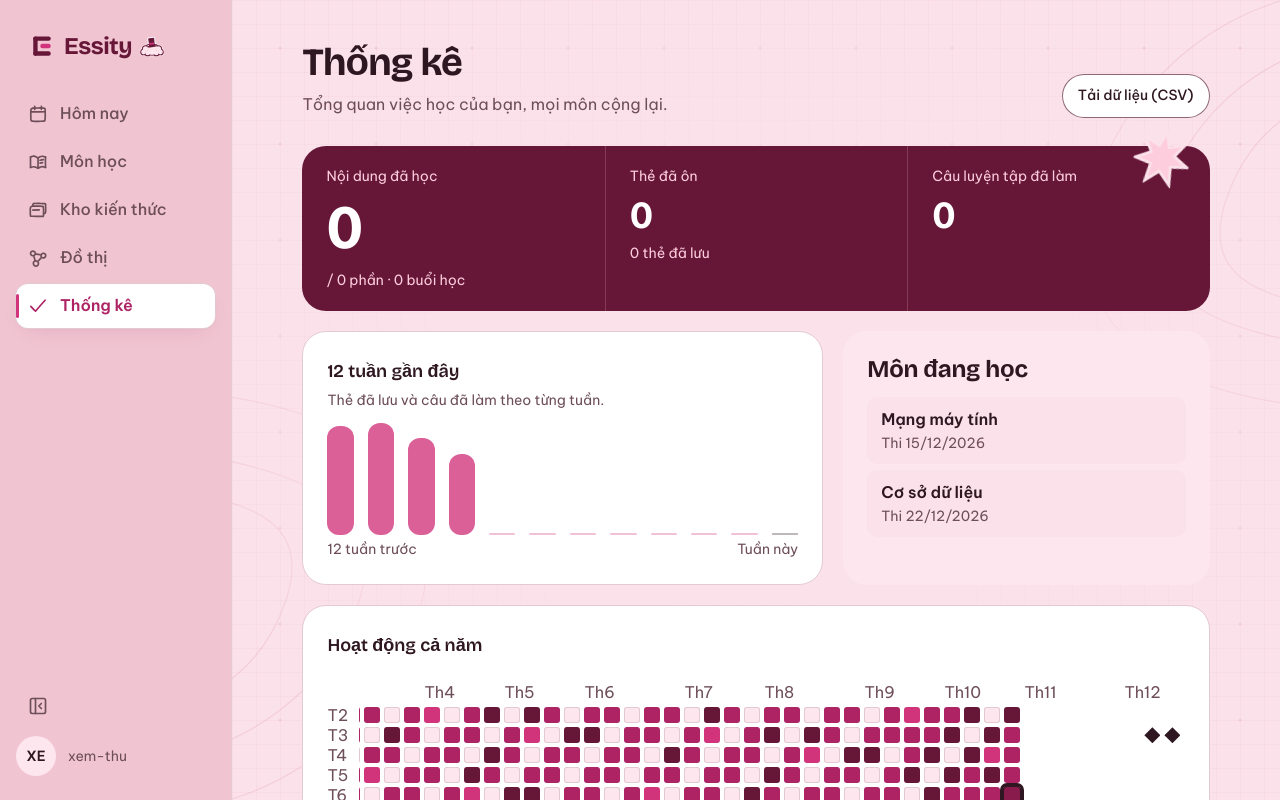
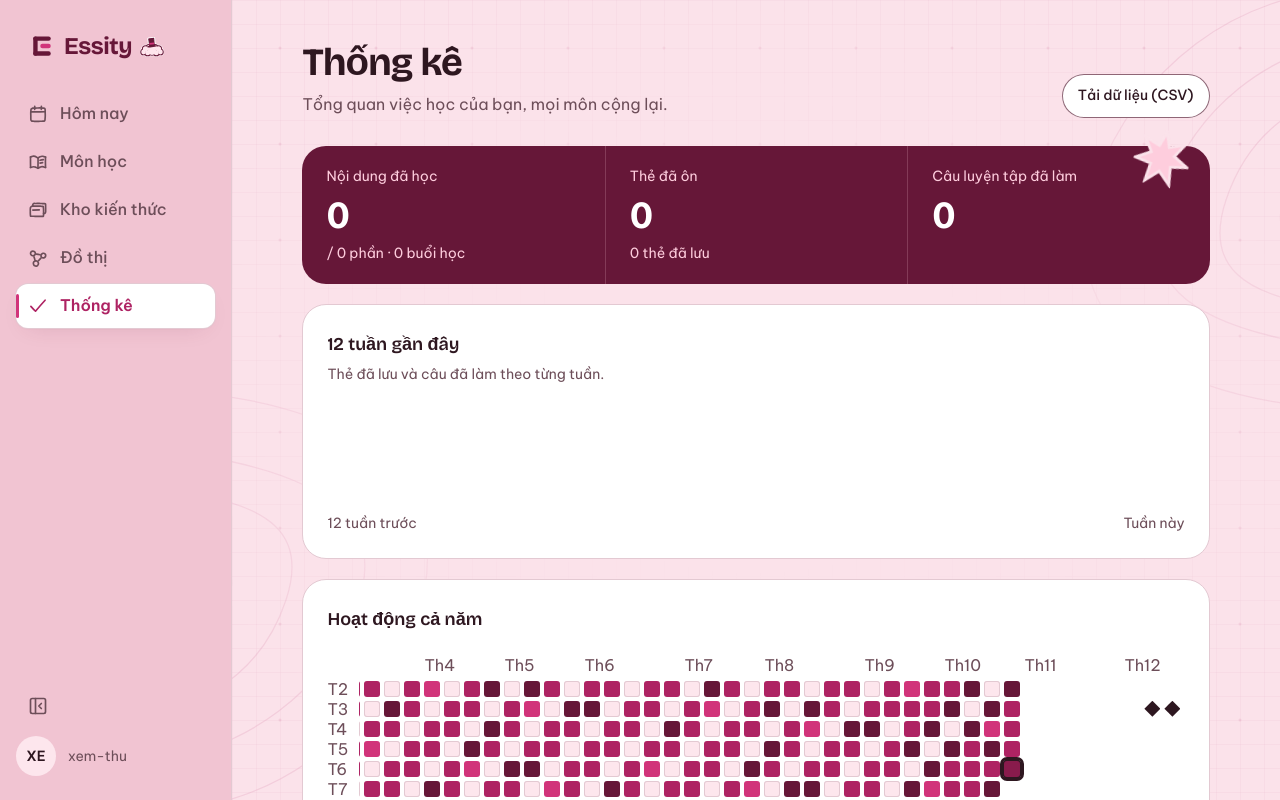
Before and after one commit to Nha-Cong-Dong/Essity, a Next.js app in the folder apps/web/: page /design-preview/stats in a window 1280 px wide. Shown: the top 800 px of the page. Built offline with nearby package versions, Linux system fonts and the light colour scheme.

Commit message:
SCREENS-V4-B: stats equal KPIs, drop extra subjects card, calmer legend

```diff
--- a/apps/web/app/stats/page.tsx
+++ b/apps/web/app/stats/page.tsx
@@ -46,7 +46,7 @@ export default function StatsPage() {
         </Suspense>
       }
     >
-      <PageColumn width="wide">
+      <PageColumn width="full">
         <Suspense fallback={<StatsLoading />}>
           <Stats />
         </Suspense>
--- a/apps/web/components/stats/activity-grid.tsx
+++ b/apps/web/components/stats/activity-grid.tsx
@@ -199,16 +199,13 @@ export function ActivityGrid({
         {announce}
       </p>
 
-      <div className="mt-4 flex flex-col gap-2 text-meta text-ink-soft" data-legend>
-        <div className={styles.legend}>
+      <div className={`mt-4 text-meta text-ink-soft ${styles.legend}`} data-legend>
         <span>Ít</span>
         {[0, 1, 2, 3, 4].map((level) => (
           <span key={level} aria-hidden="true" className={styles.swatch} data-level={level} />
         ))}
         <span>Nhiều</span>
         <span>· {levelLegend()}</span>
-        </div>
-        <div className={styles.legend}>
         <span aria-hidden="true" className={styles.swatch} data-today="true" />
         <span>viền đậm: hôm nay</span>
         {hasExam && (
@@ -218,9 +215,8 @@ export function ActivityGrid({
           </>
         )}
       </div>
-      </div>
 
-      <Sheet variant="sunken" className="mt-4 min-h-36" data-day-detail>
+      <Sheet variant="sunken" className="mt-4" data-day-detail>
         <p className="m-0 text-read font-semibold">
           {dayLabel(cell.day)}
           {cell.day === today ? " · hôm nay" : ""}
--- a/apps/web/components/stats/stats-screen.tsx
+++ b/apps/web/components/stats/stats-screen.tsx
@@ -3,12 +3,9 @@
 import { useRouter } from "next/navigation";
 import { useEffect, useRef } from "react";
 
-import { Doodle } from "@/components/icons/doodle";
 import { Button } from "@/components/ui/button";
 import { Mascot } from "@/components/mascot";
-import { NxList } from "@/components/ui/nx-list";
 import { Sheet } from "@/components/ui/sheet";
-import { formatExamDate } from "@/lib/exam-date";
 import type { GridCell } from "@/lib/stats";
 import { NO_TOTALS, type StatsView } from "@/lib/stats-view";
 
@@ -31,11 +28,11 @@ function Skeleton() {
 }
 
 /** V4: the three totals sit on the field block (tier 1, one per screen); the lead one is the screen's answer. */
-function Kpi({ label, value, note, lead = false }: { label: string; value: string; note?: string; lead?: boolean }) {
+function Kpi({ label, value, note }: { label: string; value: string; note?: string }) {
   return (
     <div data-kpi className="min-w-0 px-6 py-5 max-[900px]:px-4 max-[900px]:py-4 min-[901px]:[&:not(:first-of-type)]:border-l min-[901px]:[&:not(:first-of-type)]:border-on-plum-soft/20 max-[900px]:[&:not(:first-of-type)]:border-t max-[900px]:[&:not(:first-of-type)]:border-on-plum-soft/20">
       <p className="m-0 text-meta text-on-plum-soft">{label}</p>
-      <p className={`m-0 my-1.5 font-display tabular-nums text-on-plum ${lead ? "text-display" : "text-title"}`}>{value}</p>
+      <p className={`m-0 my-1.5 font-display tabular-nums text-on-plum text-title`}>{value}</p>
       {note && <p className="m-0 text-meta text-on-plum-soft">{note}</p>}
     </div>
   );
@@ -180,7 +177,6 @@ export function StatsScreen({
           <path d="M50 3 L59 29 L86 19 L71 43 L97 58 L68 63 L72 95 L50 74 L28 95 L32 63 L3 58 L29 43 L14 19 L41 29 Z" />
         </svg>
         <Kpi
-          lead
           label="Nội dung đã học"
           value={`${t.unitsLearned}`}
           note={`/ ${t.unitsTotal} phần · ${t.sessions} buổi học`}
@@ -189,20 +185,8 @@ export function StatsScreen({
         <Kpi label="Câu luyện tập đã làm" value={`${t.practiceDone}`} />
       </section>
 
-      <div className="mt-5 grid grid-cols-[minmax(0,1fr)] gap-x-5 gap-y-8 min-[901px]:grid-cols-12">
-        <div className="min-w-0 min-[901px]:col-span-7 [&>*]:h-full">
-          <Trend cells={cells} />
-        </div>
-        <NxList title="Môn đang học" className="min-[901px]:col-span-5">
-          {subjects.map((s) => (
-            <li key={s.id} className="min-h-12 rounded-row bg-bg px-3.5 py-2.5">
-              <span className="block font-semibold [overflow-wrap:anywhere]">{s.name}</span>
-              <span className="block text-meta text-ink-soft">
-                {s.examOn ? `Thi ${formatExamDate(s.examOn)}` : "Chưa có ngày thi"}
-              </span>
-            </li>
-          ))}
-        </NxList>
+      <div className="mt-5 min-w-0 [&>*]:h-full">
+        <Trend cells={cells} />
       </div>
 
       <Sheet id="activity" className="mt-5 min-w-0" aria-labelledby="activity-h" role="region">
@@ -211,7 +195,6 @@ export function StatsScreen({
         </h2>
         {hasDays ? null : (
           <div className="mb-4 flex flex-col items-start gap-3" data-empty-doodle>
-            <Doodle name="dong-ho-cat" size={48} className="text-hong-text" />
             <p className="m-0">Chưa có ngày nào học. Ô sẽ đậm lên khi bạn lưu thẻ hoặc làm câu hỏi.</p>
             <Button render={<a href="/today" />} nativeButton={false}>
               Vào buổi học
```
Lines whose indentation alone changed are shown as unchanged.
